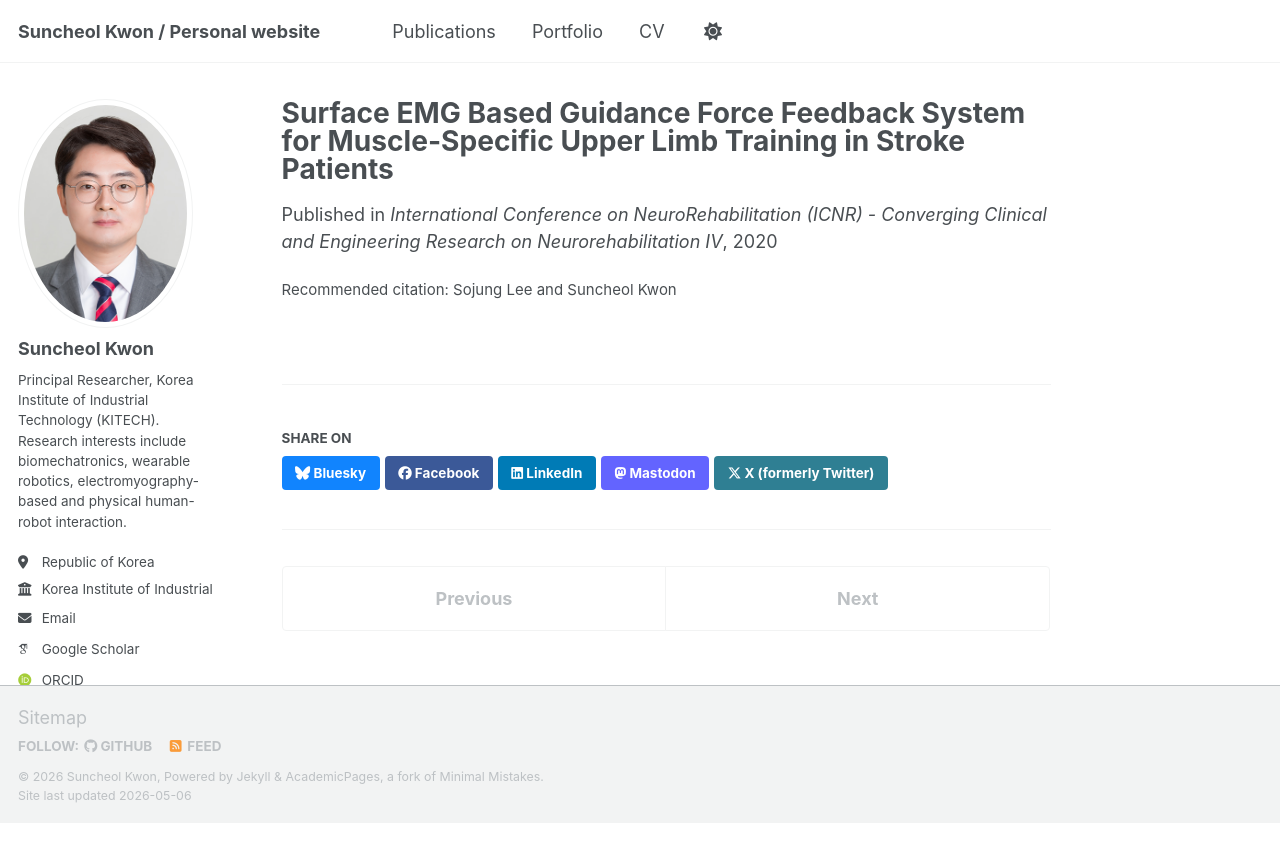
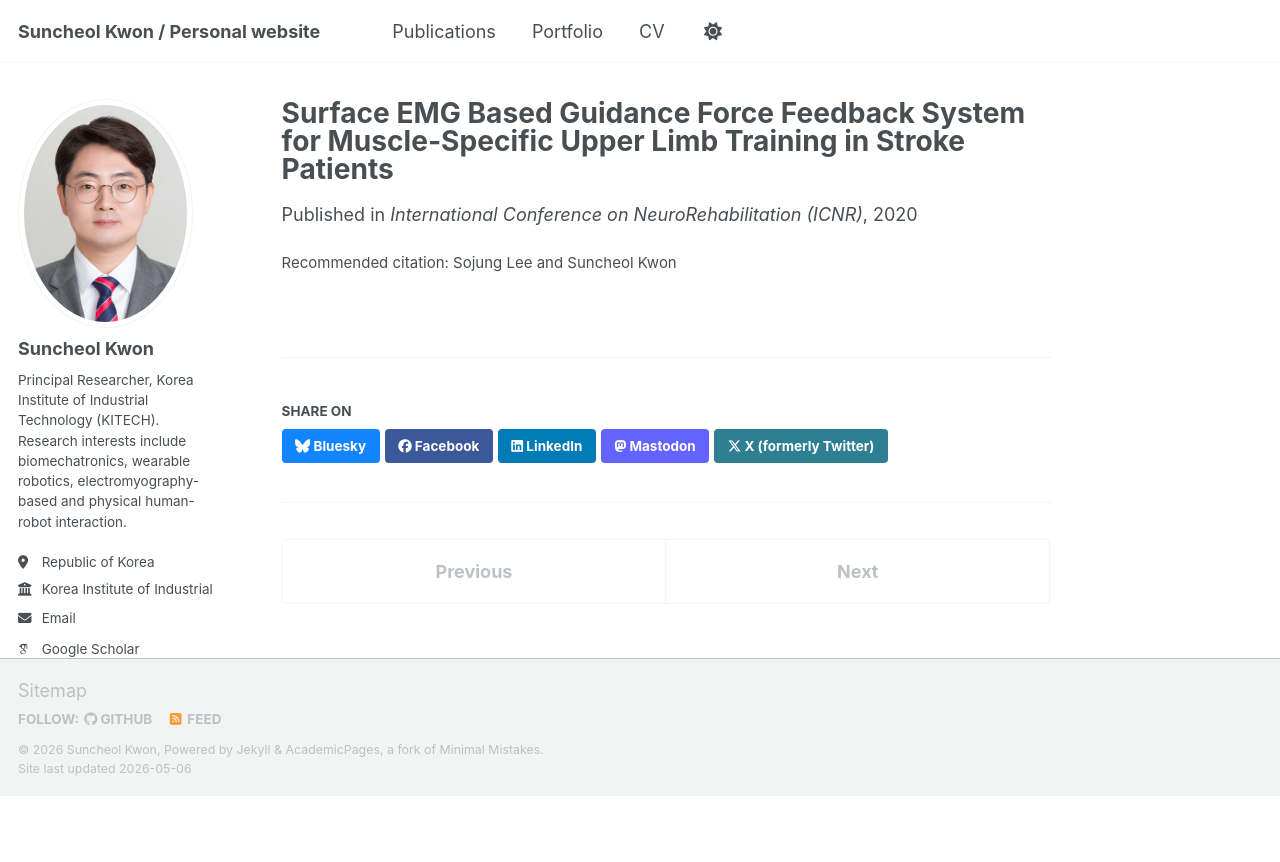
Before and after one commit to suncheolkwon/suncheolkwon.github.io, a Jekyll site: the page built from _publications/2020icnr-skwon-emg-feedback.md, in a window 1280 px wide. Shown: the top 862 px of the page. Built offline with Jekyll 4.4.1, drawn with Linux system fonts in a browser that asks for light colours; some web fonts are replaced; a script bundle is joined from its source files by our own code; library files that are not in the unit come from our copies.

Commit message:
Update venue name in publication details
Shortened the venue name for clarity.

```diff
--- a/_publications/2020icnr-skwon-emg-feedback.md
+++ b/_publications/2020icnr-skwon-emg-feedback.md
@@ -5,7 +5,7 @@ category: conferences
 permalink: /publication/2020icnr-skwon-emg-feedback
 excerpt: ""
 date: 2020-10-13
-venue: "International Conference on NeuroRehabilitation (ICNR) - Converging Clinical and Engineering Research on Neurorehabilitation IV"
+venue: "International Conference on NeuroRehabilitation (ICNR)"
 citation: "Sojung Lee and Suncheol Kwon"
 pages: "875-881"
 corresponding: true
```
